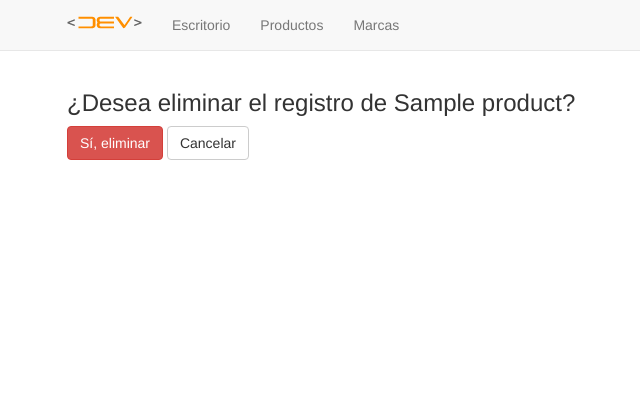
After one commit to Sh4d0wC0ll3ct0r/AppMarket-Django, a Django app: template templates/product/product_delete.html in a window 1280 px wide. The commit adds this page. Shown: the top 420 px of the page, without its empty margins (3-643 px from the left). Run offline with Django 3.2, Linux system fonts and the light colour scheme; the template is opened without the code that fills it: values that come from a table or form of the project are taken from there, others are empty; tables that the repository leaves empty hold one stand-in row (values such as "Sample post"); parts of the project's set-up code (start-up, migrations or seed data) failed here and were passed over; some libraries are stand-ins or nearby versions.

Commit message:
Se agregaron la funcionalidad editar y eliminar producto

```diff
--- a/apps/producto/urls.py
+++ b/apps/producto/urls.py
@@ -1,11 +1,12 @@
 from django.conf.urls import url
-from apps.producto.views import ProductoList,ProductoCreate
+from apps.producto.views import ProductoList,ProductoCreate,ProductoEdit,ProductoDelete
 
 urlpatterns = [
     #url(r'^$', MascotaList,name='index'),
     # url(r'^nuevo$', mascota_view, name='mascota_crear'), #Vista basada en Funciones
     #url(r'^nuevo$', MascotaCreate.as_view(), name='mascota_crear'), #Vista basada en Clases
-
+    url(r'^delete/(?P<pk>\d+)$', ProductoDelete.as_view(), name='producto_eliminar'),
+    url(r'^edit/(?P<pk>\d+)$', ProductoEdit.as_view(), name='producto_editar'),
     url(r'^create', ProductoCreate.as_view(), name='producto_agregar'),
     url(r'^', ProductoList.as_view(), name='producto_listar'), #Vista Basada en Funciones
 ]
--- /dev/null
+++ b/templates/product/product_delete.html
@@ -0,0 +1,10 @@
+{% extends 'base/base.html' %}
+
+{% block content %}
+<form method="post">
+	{% csrf_token %}
+	<h3>¿Desea eliminar el registro de {{ product.name }}?</h3>
+	<button class="btn btn-danger" type="submit">Sí, eliminar</button>
+	<a class= "btn btn-default" href="{% url 'producto:producto_listar' %}">Cancelar</a>
+</form>
+{% endblock %}
--- a/templates/product/product_list.html
+++ b/templates/product/product_list.html
@@ -33,7 +33,6 @@
                     <th>Acción</th>
                     </thead>
                     <tbody>
-
                     {% if object_list %}
                     {% for products in object_list %}
 
@@ -41,8 +40,8 @@
                             <td>{{products.name}}</td>
                             <td>{{products.price}}</td>
                             <td>{{products.marks}}</td>
-                           <td><a href="#">[Editar]</a>
-                               <a href="#">[Eliminar]</a></td>
+                           <td><a href="{% url 'producto:producto_editar' products.id %}">[Editar]</a>
+                               <a href="{% url 'producto:producto_eliminar' products.id %}">[Eliminar]</a></td>
                         </tr>
                 	  {% endfor %}
                     {% else %}
```
Also changed, not shown: apps/producto/views.py (+13 -2 lines), templates/product/product_form.html (renamed from templates/product/product_create.html).
